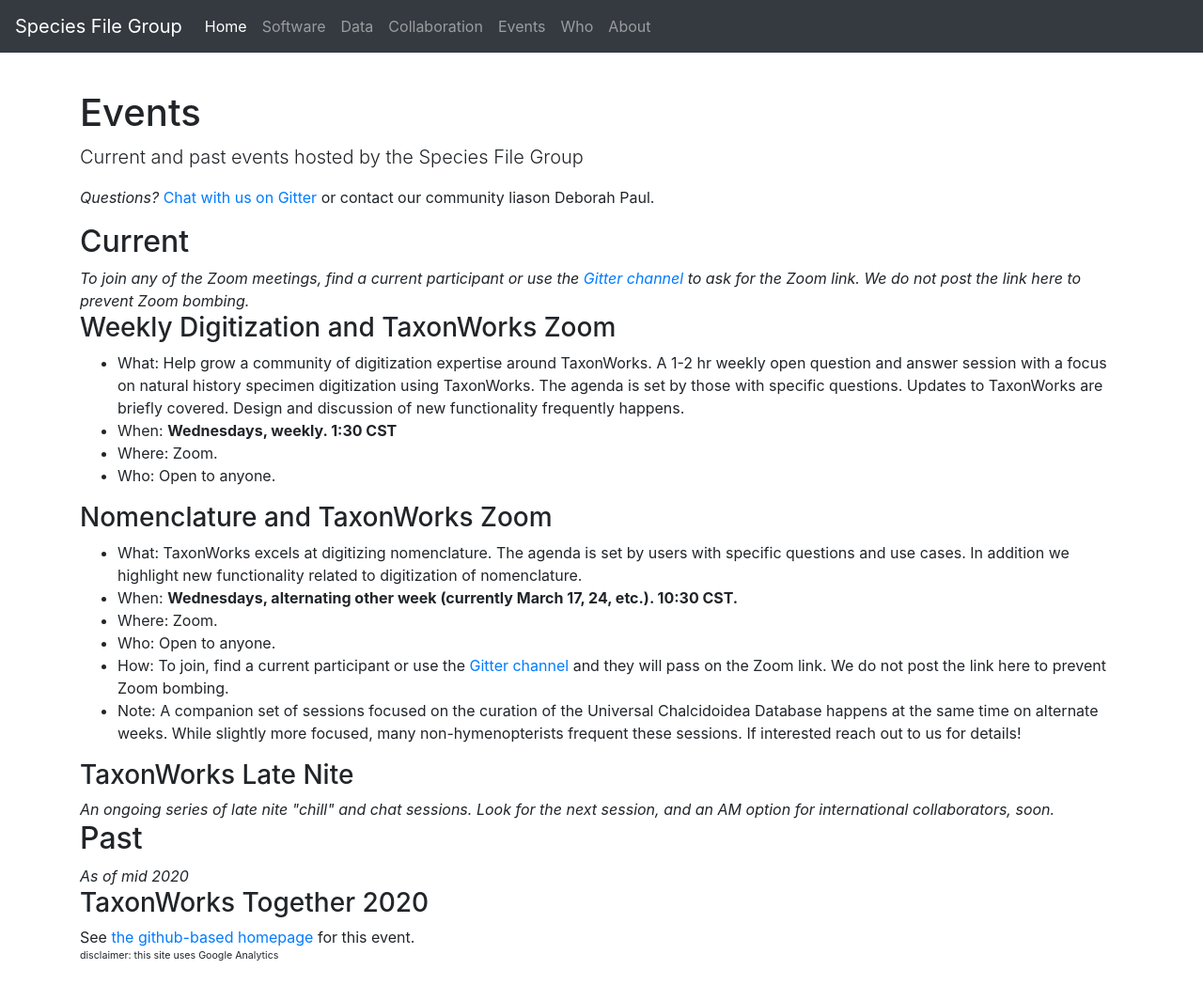
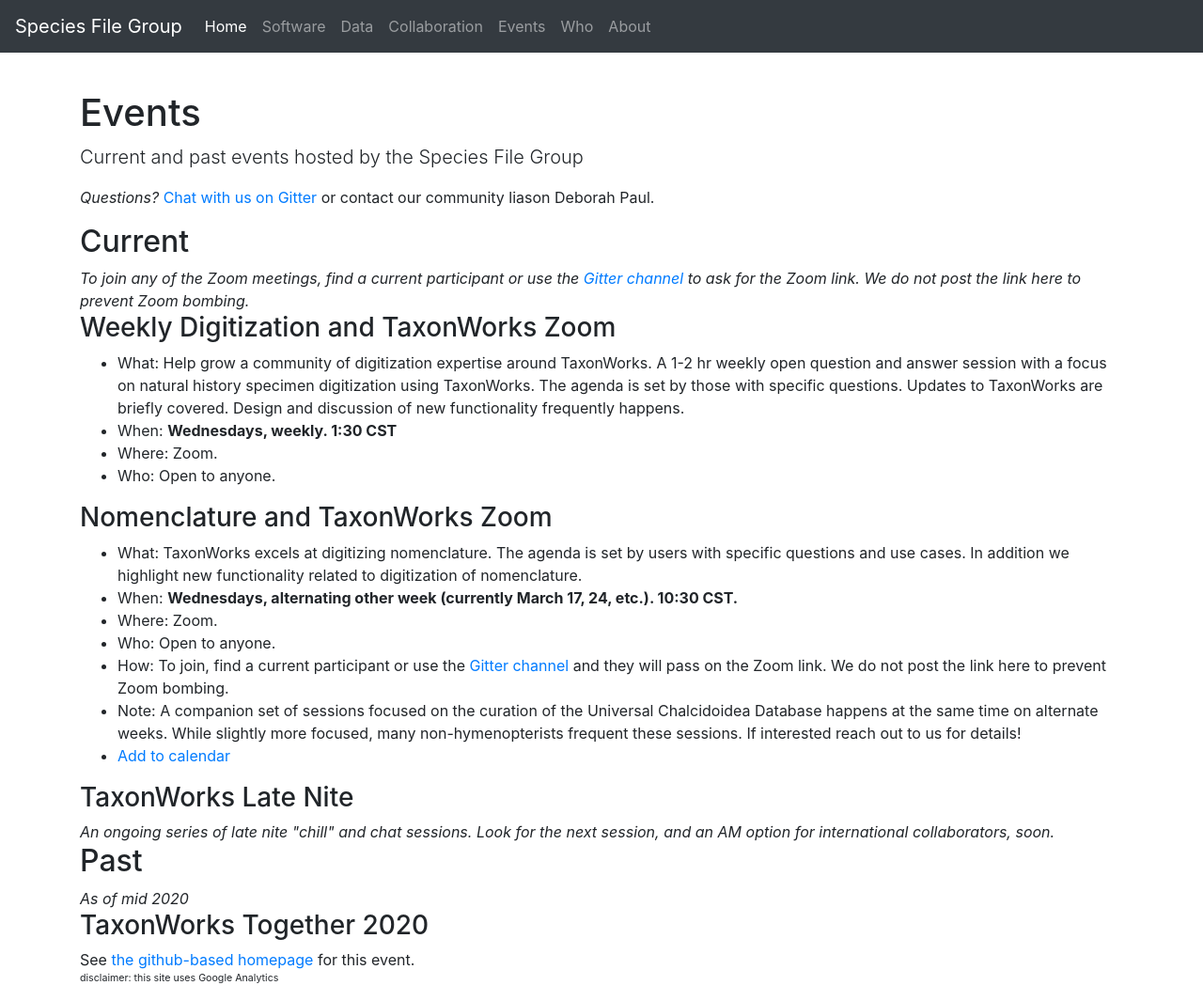
Before and after one commit to pnhogan/speciesfilegroup.github.io, a Jekyll site: the page built from events.html, in a window 1280 px wide and 1065 px high. Shown: the whole window at 94% size. Built offline with Jekyll 4.4.1, drawn with Linux system fonts in a browser that asks for light colours.

Commit message:
Update events.html

```diff
--- a/events.html
+++ b/events.html
@@ -31,6 +31,7 @@
   <li>Who: Open to anyone. </li>
   <li>How: To join, find a current participant or use the <a href="https://gitter.im/SpeciesFileGroup/taxonworks">Gitter channel</a> and they will pass on the Zoom link. We do not post the link here to prevent Zoom bombing.</li>
   <li>Note: A companion set of sessions focused on the curation of the Universal Chalcidoidea Database happens at the same time on alternate weeks. While slightly more focused, many non-hymenopterists frequent these sessions. If interested reach out to us for details!</li>
+  <li><a href="/calendar/nomenclature.ics">Add to calendar</a></li>
 </ul>
 
 <h3> TaxonWorks Late Nite </h3>
```
